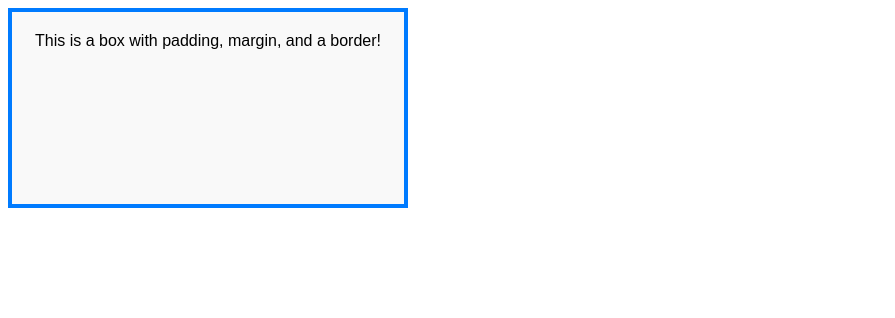
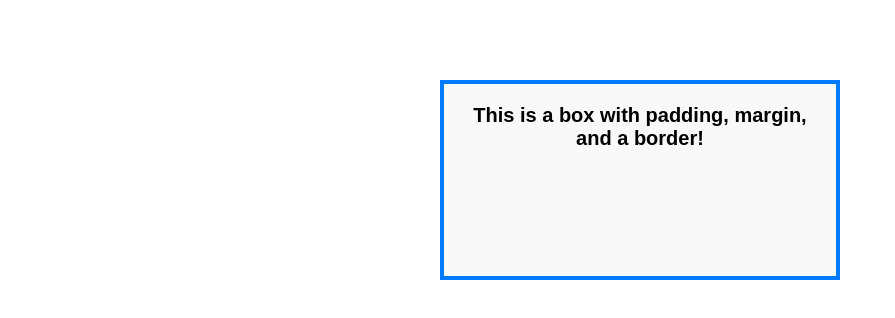
Before and after one commit to Shivani908/For-College-Work, a plain HTML site: page ninePractical.html in a window 1280 px wide. Shown: the whole page, without its empty margins (0-895 px from the left). Drawn offline with Linux system fonts and the light colour scheme.

Commit message:
mnbvcxzasdfghjkl

```diff
--- a/ninePractical.html
+++ b/ninePractical.html
@@ -8,12 +8,14 @@
       width: 400px;
       height: 200px;
       padding: 20px;
-      margin-top: 80px auto;
+      margin: 80px auto;
       border: 4px solid #007bff;
       box-sizing: border-box;
       background-color: #f9f9f9;
       text-align: center;
       font-family: Arial, sans-serif;
+      font-weight: bold;
+      font-size: 20px;
     }
   </style>
   <title>Box Model Example</title>
```
